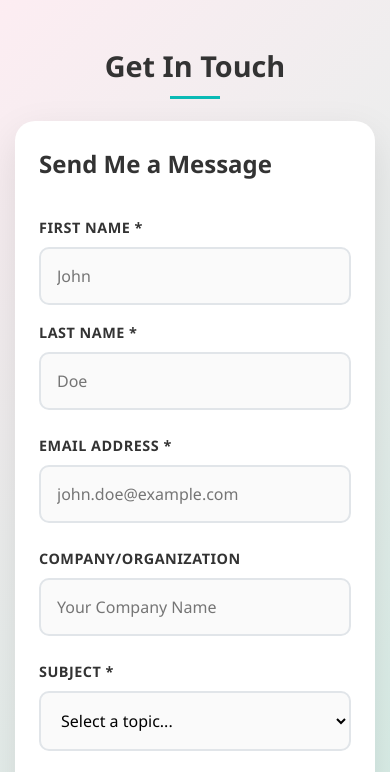
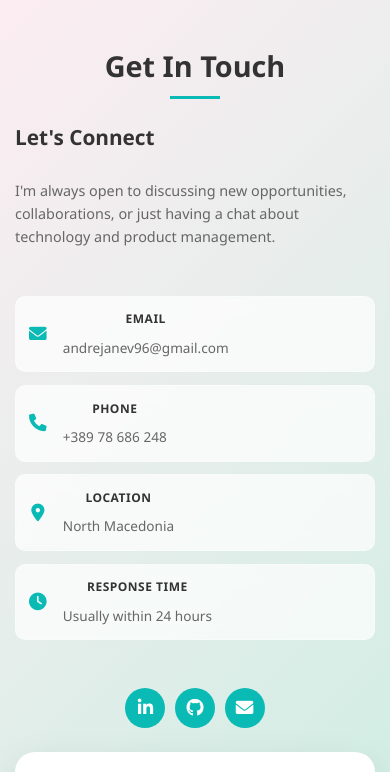
Before and after one commit to andrejanev96/andrejanev96.github.io, a plain HTML site: page index.html in a window 390 px wide. Shown: the part 8760-9532 px from the top of the page. Drawn offline with Linux system fonts and the light colour scheme.

Commit message:
increased mobile responsiveness for contact items

```diff
--- a/style.css
+++ b/style.css
@@ -1598,3 +1598,165 @@ footer {
     font-size: 1rem;
   }
 }
+
+/* Mobile responsive improvements */
+@media (max-width: 768px) {
+  .contact-layout {
+    grid-template-columns: 1fr;
+    gap: 2rem; /* Reduced gap */
+  }
+
+  .contact-form-container {
+    padding: 2rem;
+    order: 2; /* Move form below contact info on mobile */
+  }
+
+  .contact-info-container {
+    order: 1; /* Move contact info above form on mobile */
+    padding: 1rem 0;
+  }
+
+  .form-row {
+    grid-template-columns: 1fr;
+  }
+
+  .form-title,
+  .info-title {
+    font-size: 1.5rem;
+  }
+
+  .contact-intro {
+    font-size: 1rem;
+    margin-bottom: 2rem;
+  }
+
+  /* Compact contact info for mobile */
+  .contact-info {
+    gap: 1rem; /* Much smaller gap */
+  }
+
+  .contact-item {
+    padding: 1rem; /* Reduced padding */
+    flex-direction: row; /* Keep horizontal layout */
+    align-items: center; /* Center align items */
+    min-height: auto; /* Remove fixed height */
+  }
+
+  .contact-icon {
+    font-size: 1.2rem; /* Smaller icons */
+    min-width: 20px;
+    margin-top: 0;
+  }
+
+  .contact-details strong {
+    font-size: 0.8rem; /* Smaller labels */
+    margin-bottom: 0.2rem;
+  }
+
+  .contact-details a,
+  .contact-details span {
+    font-size: 0.9rem; /* Smaller text */
+  }
+
+  /* Smaller social links */
+  .social-links {
+    gap: 0.8rem;
+    margin-top: 1.5rem;
+    justify-content: center;
+  }
+
+  .social-link {
+    width: 45px;
+    height: 45px;
+    font-size: 1.2rem;
+  }
+}
+
+@media (max-width: 480px) {
+  .contact-layout {
+    gap: 1.5rem;
+  }
+
+  .contact-form-container {
+    padding: 1.5rem;
+  }
+
+  .contact-info-container {
+    padding: 0;
+  }
+
+  .form-title,
+  .info-title {
+    font-size: 1.3rem;
+  }
+
+  .contact-intro {
+    font-size: 0.9rem;
+    margin-bottom: 1.5rem;
+  }
+
+  /* Very compact contact items for small screens */
+  .contact-info {
+    gap: 0.8rem;
+  }
+
+  .contact-item {
+    padding: 0.8rem;
+    border-radius: 10px;
+  }
+
+  .contact-icon {
+    font-size: 1.1rem;
+    min-width: 18px;
+  }
+
+  .contact-details strong {
+    font-size: 0.75rem;
+  }
+
+  .contact-details a,
+  .contact-details span {
+    font-size: 0.85rem;
+  }
+
+  .form-submit-btn {
+    padding: 1rem 1.5rem;
+    font-size: 1rem;
+  }
+
+  /* Smaller social links */
+  .social-links {
+    gap: 0.6rem;
+  }
+
+  .social-link {
+    width: 40px;
+    height: 40px;
+    font-size: 1.1rem;
+  }
+}
+
+/* Extra small screens */
+@media (max-width: 360px) {
+  .contact-info {
+    gap: 0.6rem;
+  }
+
+  .contact-item {
+    padding: 0.6rem;
+  }
+
+  .contact-icon {
+    font-size: 1rem;
+    min-width: 16px;
+  }
+
+  .contact-details strong {
+    font-size: 0.7rem;
+  }
+
+  .contact-details a,
+  .contact-details span {
+    font-size: 0.8rem;
+  }
+}
```
